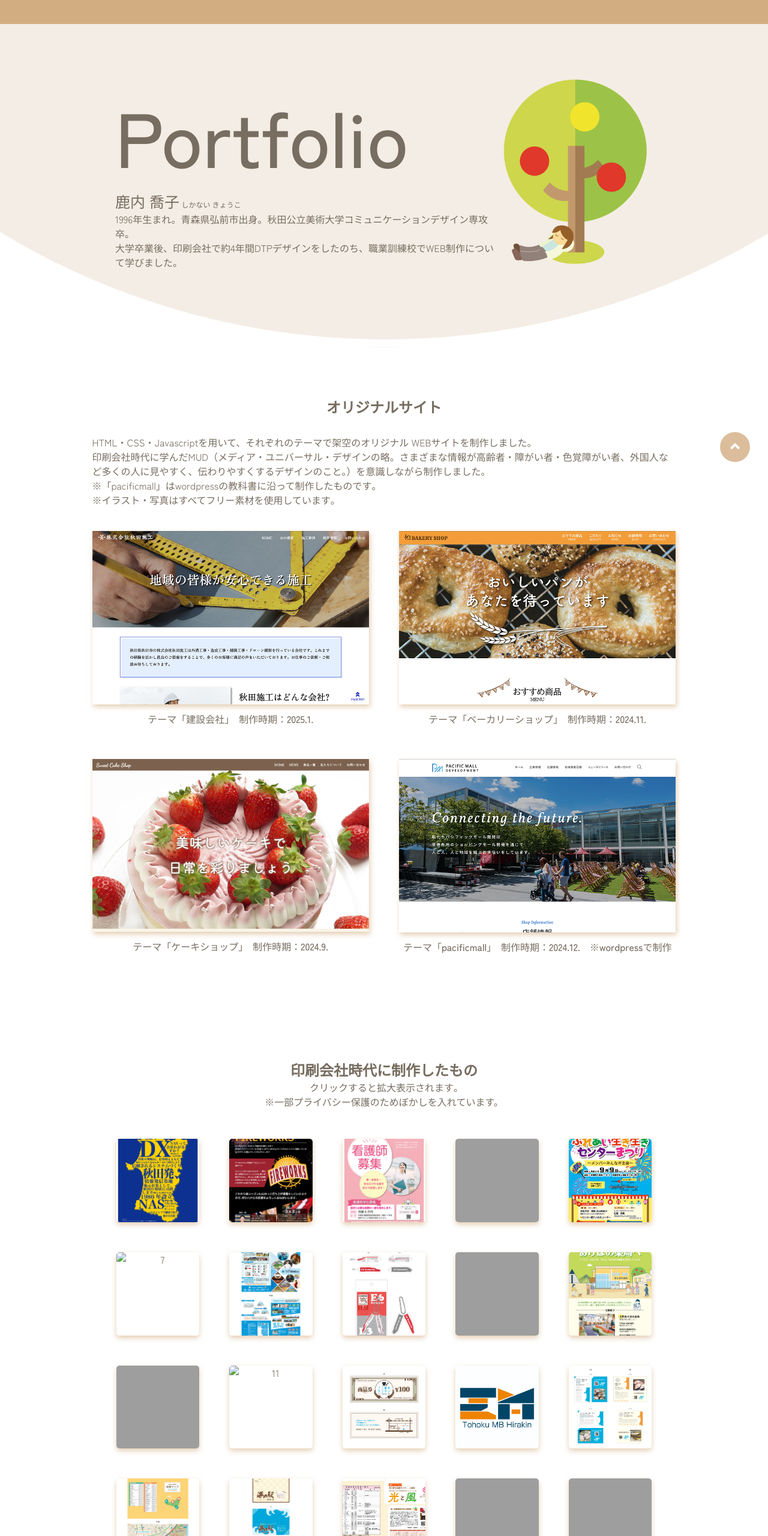
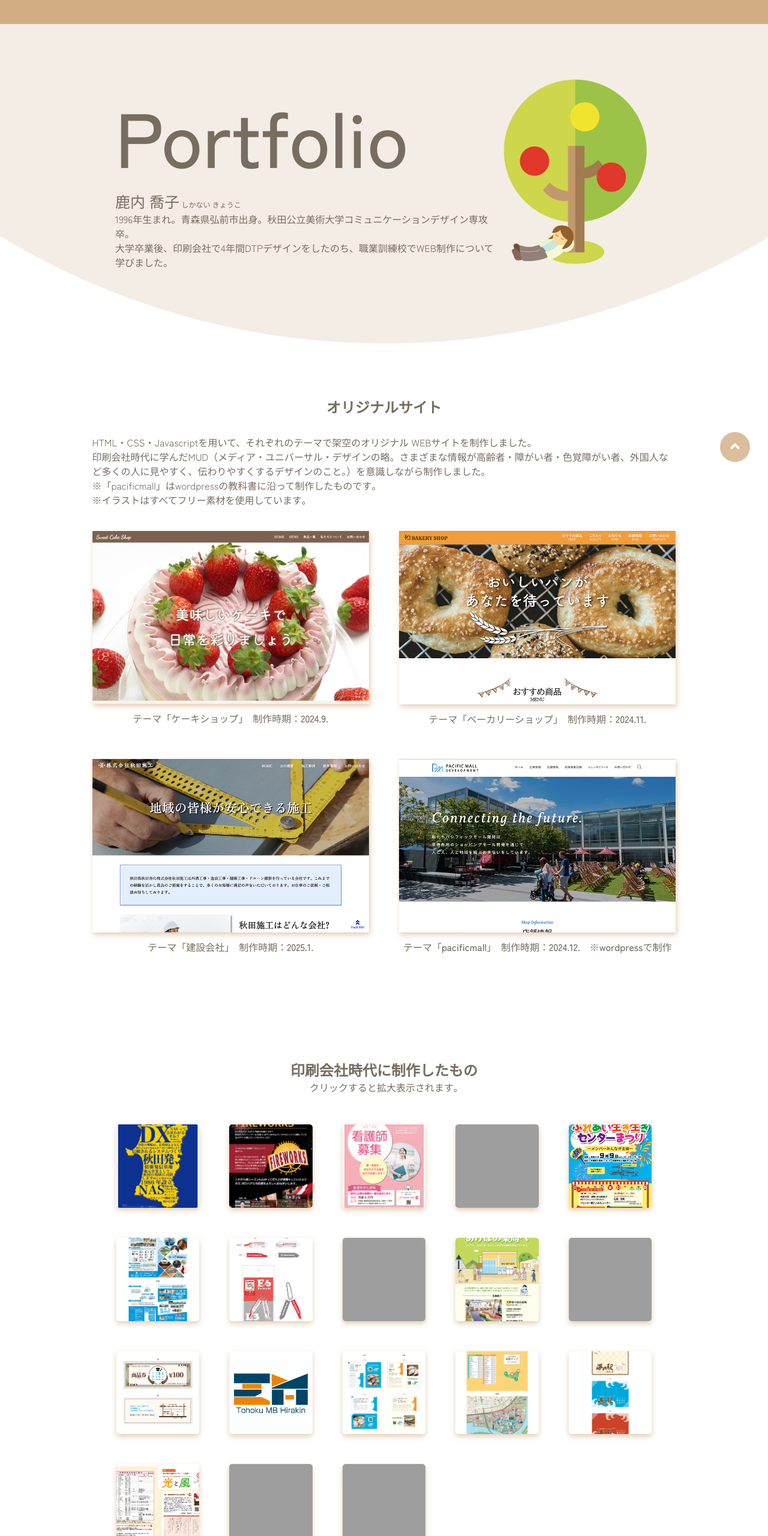
Before and after one commit to shika29k/shika29k, a plain HTML site: page index.html in a window 1280 px wide. Shown: the top 2560 px of the page at 60% size. Drawn offline with Linux system fonts and the light colour scheme; grey boxes are pictures that could not be loaded; a web font is replaced by a local one.

Commit message:
Add files via upload

```diff
--- a/index.html
+++ b/index.html
@@ -11,6 +11,7 @@
   <link href="https://fonts.googleapis.com/css2?family=IBM+Plex+Sans+JP:wght@100;200;300;400;500;600;700&family=Zen+Kaku+Gothic+New:wght@300;400;500;700;900&display=swap" rel="stylesheet">
 
   <link rel="stylesheet" href="style.css">
+  <link rel=”icon” href=“favicon.ico”>
   <title>鹿内 喬子 | Portfolio</title>
 </head>
 <body>
@@ -26,7 +27,7 @@
       <h1>Portfolio</h1>
       <div class="profile">
         <h3>鹿内 喬子<small>&nbsp;しかない きょうこ</small></h3>
-        <p>1996年生まれ。青森県弘前市出身。秋田公立美術大学コミュニケーションデザイン専攻卒。<br>大学卒業後、印刷会社で約4年間DTPデザインをしたのち、職業訓練校でWEB制作について学びました。</p>
+        <p>1996年生まれ。青森県弘前市出身。秋田公立美術大学コミュニケーションデザイン専攻卒。<br>大学卒業後、印刷会社で4年間DTPデザインをしたのち、職業訓練校でWEB制作について学びました。</p>
       </div>
     </div>
   </div>
@@ -46,14 +47,14 @@
       <p>HTML・CSS・Javascriptを用いて、それぞれのテーマで架空のオリジナル WEBサイトを制作しました。<br>
       印刷会社時代に学んだMUD（メディア・ユニバーサル・デザインの略。さまざまな情報が高齢者・障がい者・色覚障がい者、外国人など多くの人に見やすく、伝わりやすくするデザインのこと。）を意識しながら制作しました。<br>
       ※「pacificmall」はwordpressの教科書に沿って制作したものです｡<br>
-      ※イラスト・写真はすべてフリー素材を使用しています｡
+      ※イラストはすべてフリー素材を使用しています｡
     </p>
     </div>
 
     <div class="website-links">
       <div class="website-link">
-        <a href="akitaseko/index.html" target="_blank"><img src="img/site-akitaseko.png" alt=""></a>
-        <p>テーマ「建設会社」　制作時期：2025.1.</p>
+        <a href="https://shika.gfds.xyz/portfolio/cakeshop/" target="_blank"><img src="img/site-cakeshop2.png" alt=""></a>
+        <p>テーマ「ケーキショップ」　制作時期：2024.9.</p>
       </div>
 
       <div class="website-link">
@@ -62,8 +63,8 @@
       </div>
 
       <div class="website-link">
-        <a href="https://shika.gfds.xyz/portfolio/cakeshop/" target="_blank"><img src="img/site-cakeshop2.png" alt=""></a>
-        <p>テーマ「ケーキショップ」　制作時期：2024.9.</p>
+        <a href="https://shika.gfds.xyz/portfolio/akitaseko/" target="_blank"><img src="img/site-akitaseko.png" alt=""></a>
+        <p>テーマ「建設会社」　制作時期：2025.1.</p>
       </div>
 
       <div class="website-link">
@@ -79,7 +80,7 @@
   <div class="before">
     <div class="print-company">
       <h3>印刷会社時代に制作したもの</h3>
-      <p>クリックすると拡大表示されます｡<br>※一部プライバシー保護のためぼかしを入れています。</p>
+      <p>クリックすると拡大表示されます｡</p>
     </div>
 
     <div class="works-list">
@@ -98,9 +99,6 @@
         <img src="img/print-hureaimaturi.jpg" alt="7" class="open-modal" data-title="秋田市のぞみ地域活動支援センター様 イベントチラシ" data-index="0">
       </div>
       <div class="work-item">
-        <img src="img/print-nengajobana-2023.jpg" alt="7" class="open-modal" data-title="2023年年賀状バナー" data-index="0">
-      </div>
-      <div class="work-item">
         <img src="img/print-sougoukousha.jpg" alt="6" class="open-modal" data-title="秋田県総合公社様 会社案内パンフレット" data-index="0">
       </div>
       <div class="work-item">
@@ -114,9 +112,6 @@
       </div>
       <div class="work-item">
         <img src="img/print-esuyukaihatu.jpg" alt="11" class="open-modal" data-title="エス･ユー開発様 新焼却炉リーフレット※背景の水彩イラストのみ制作" data-index="0">
-      </div>
-      <div class="work-item">
-        <img src="img/print-foresutachoukai.jpg" alt="11" class="open-modal" data-title="フォレスタ鳥海様 ペーパーランチョンマットイラスト" data-index="0">
       </div>
       <div class="work-item">
         <img src="img/print-kokohorewanwan.jpg" alt="8" class="open-modal" data-title="ここほれワンワン様(古着店) お札風クーポン券" data-index="0">
@@ -169,12 +164,6 @@
           <img src="img/university-senkouten.jpg" alt="5" class="open-modal" data-title="専攻展示作品 トマト･オクラ･とうもろこしをモチーフにしたイラスト制作" data-index="0">
         </div>
         <div class="work-item">
-          <img src="img/university-kihune.jpg" alt="5" class="open-modal" data-title="貴船神社公園　イラスト" data-index="0">
-        </div>
-        <div class="work-item">
-          <img src="img/university-tetubou.png" alt="5" class="open-modal" data-title="貴船神社公園　イラスト2" data-index="0">
-        </div>
-        <div class="work-item">
           <img src="img/_M6A1598.jpg" alt="5" class="open-modal" data-title="卒業研究作品 テーマ｢記憶の表現｣ (サイズ:A1 アクリルガッシュ)" data-index="0">
         </div>
     </div>
@@ -222,7 +211,7 @@
 
 <footer>
   <div class="copy">
-    <small>鹿内喬子のポートフォリオサイト</small>
+    <small>&copy;2025 kyoko shikanai. All rights reserved.</small>
   </div>
 </footer>
 
```
